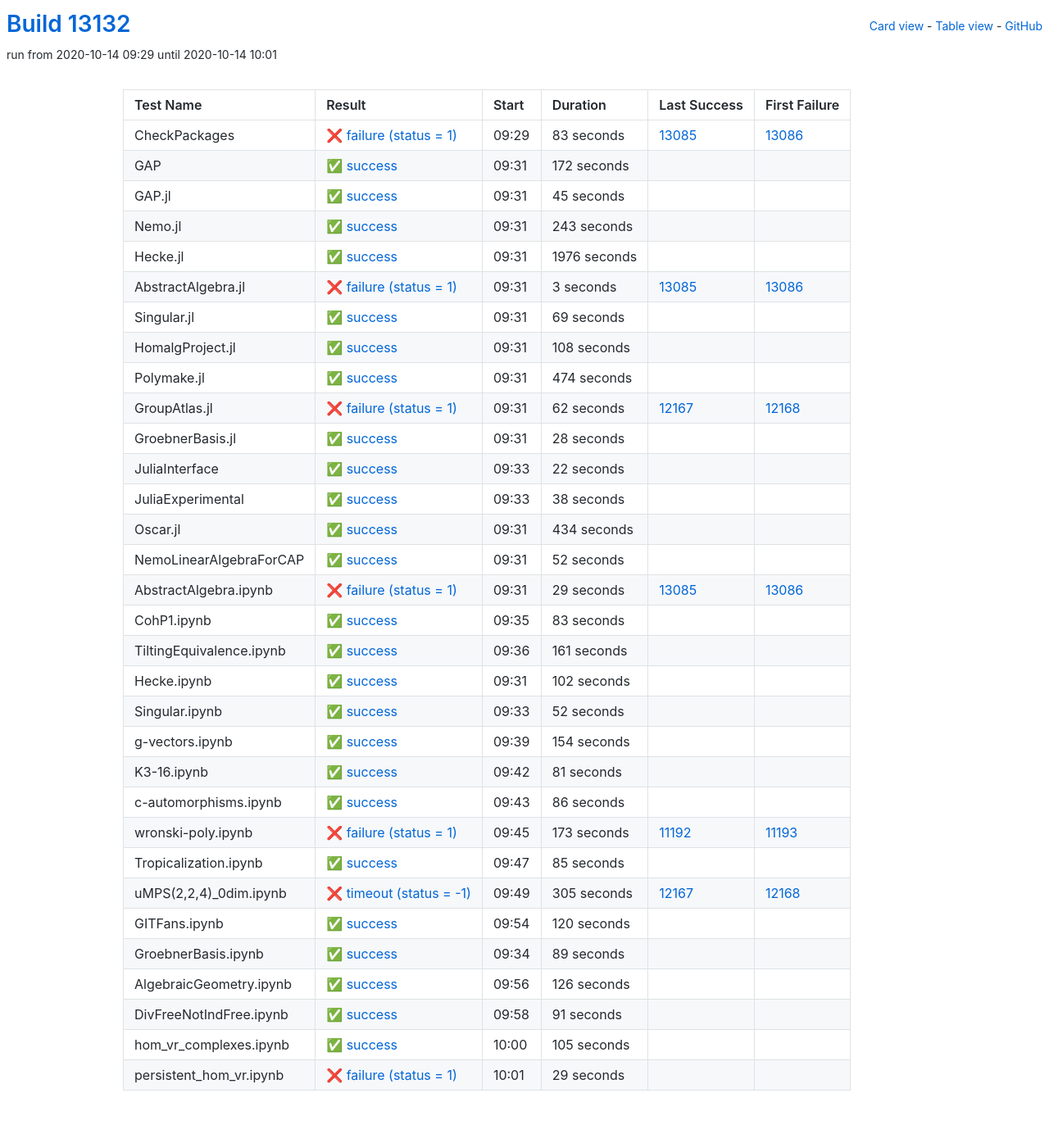
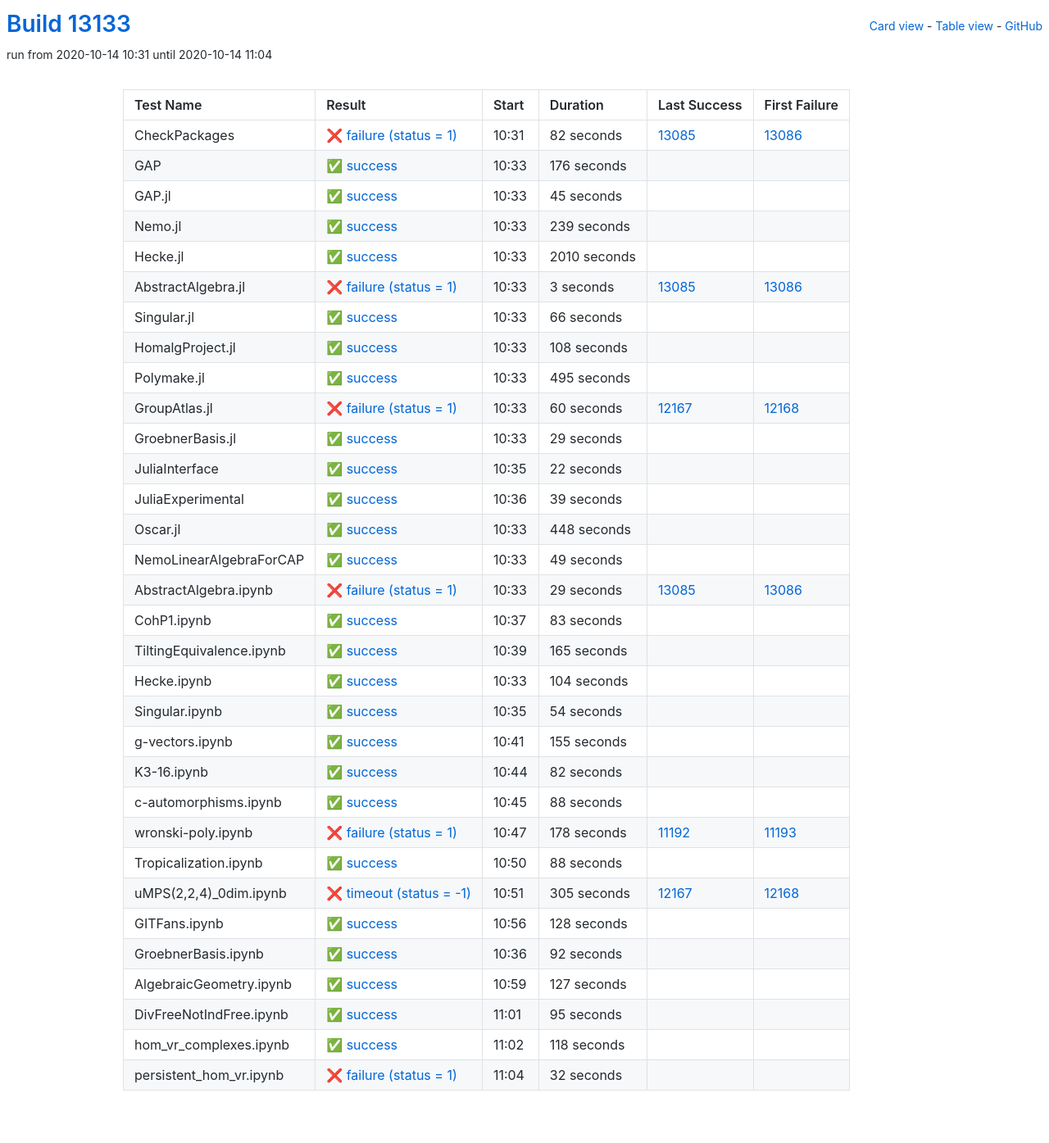
Before and after one commit to oscar-system/oscar-ci-status, a Jekyll site: the page built from table.html, in a window 1280 px wide. Shown: the whole page at 82% size. Built offline with Jekyll 4.4.1, drawn with Linux system fonts in a browser that asks for light colours.

Commit message:
Build #13133

```diff
--- a/_data/ci.yml
+++ b/_data/ci.yml
@@ -1,6 +1,6 @@
 ---
-build: 13132
-build_url: https://oscarci.mathematik.uni-kl.de/job/oscar/13132/
+build: 13133
+build_url: https://oscarci.mathematik.uni-kl.de/job/oscar/13133/
 job: oscar
 organization: oscar-system
 repo: oscar-ci-status
@@ -8,32 +8,32 @@
 tests:
 - name: CheckPackages
   id: checkpackages
-  log: https://oscarci.mathematik.uni-kl.de/job/oscar/13132/artifact/logs/build-13132/CheckPackages.log
-  start: 2020-10-14 09:29
+  log: https://oscarci.mathematik.uni-kl.de/job/oscar/13133/artifact/logs/build-13133/CheckPackages.log
+  start: 2020-10-14 10:31
   success: false
   exitcode: 1
   status: failure
-  duration: 83
+  duration: 82
   last_success: 13085
   last_success_url: https://oscarci.mathematik.uni-kl.de/job/oscar/13085/
   first_failure: 13086
   first_failure_url: https://oscarci.mathematik.uni-kl.de/job/oscar/13086/
 - name: GAP
   id: gap
-  log: https://oscarci.mathematik.uni-kl.de/job/oscar/13132/artifact/logs/build-13132/GAP.log
-  start: 2020-10-14 09:31
+  log: https://oscarci.mathematik.uni-kl.de/job/oscar/13133/artifact/logs/build-13133/GAP.log
+  start: 2020-10-14 10:33
   success: true
   exitcode: 0
   status: success
-  duration: 172
+  duration: 176
   last_success: false
   last_success_url:
   first_failure: false
   first_failure_url:
 - name: GAP.jl
   id: gap-jl
-  log: https://oscarci.mathematik.uni-kl.de/job/oscar/13132/artifact/logs/build-13132/GAP.jl.log
-  start: 2020-10-14 09:31
+  log: https://oscarci.mathematik.uni-kl.de/job/oscar/13133/artifact/logs/build-13133/GAP.jl.log
+  start: 2020-10-14 10:33
   success: true
   exitcode: 0
   status: success
@@ -44,32 +44,32 @@
   first_failure_url:
 - name: Nemo.jl
   id: nemo-jl
-  log: https://oscarci.mathematik.uni-kl.de/job/oscar/13132/artifact/logs/build-13132/Nemo.jl.log
-  start: 2020-10-14 09:31
+  log: https://oscarci.mathematik.uni-kl.de/job/oscar/13133/artifact/logs/build-13133/Nemo.jl.log
+  start: 2020-10-14 10:33
   success: true
   exitcode: 0
   status: success
-  duration: 243
+  duration: 239
   last_success: false
   last_success_url:
   first_failure: false
   first_failure_url:
 - name: Hecke.jl
   id: hecke-jl
-  log: https://oscarci.mathematik.uni-kl.de/job/oscar/13132/artifact/logs/build-13132/Hecke.jl.log
-  start: 2020-10-14 09:31
+  log: https://oscarci.mathematik.uni-kl.de/job/oscar/13133/artifact/logs/build-13133/Hecke.jl.log
+  start: 2020-10-14 10:33
   success: true
   exitcode: 0
   status: success
-  duration: 1976
+  duration: 2010
   last_success: false
   last_success_url:
   first_failure: false
   first_failure_url:
 - name: AbstractAlgebra.jl
   id: abstractalgebra-jl
-  log: https://oscarci.mathematik.uni-kl.de/job/oscar/13132/artifact/logs/build-13132/AbstractAlgebra.jl.log
-  start: 2020-10-14 09:31
+  log: https://oscarci.mathematik.uni-kl.de/job/oscar/13133/artifact/logs/build-13133/AbstractAlgebra.jl.log
+  start: 2020-10-14 10:33
   success: false
   exitcode: 1
   status: failure
@@ -80,20 +80,20 @@
   first_failure_url: https://oscarci.mathematik.uni-kl.de/job/oscar/13086/
 - name: Singular.jl
   id: singular-jl
-  log: https://oscarci.mathematik.uni-kl.de/job/oscar/13132/artifact/logs/build-13132/Singular.jl.log
-  start: 2020-10-14 09:31
+  log: https://oscarci.mathematik.uni-kl.de/job/oscar/13133/artifact/logs/build-13133/Singular.jl.log
+  start: 2020-10-14 10:33
   success: true
   exitcode: 0
   status: success
-  duration: 69
+  duration: 66
   last_success: false
   last_success_url:
   first_failure: false
   first_failure_url:
 - name: HomalgProject.jl
   id: homalgproject-jl
-  log: https://oscarci.mathematik.uni-kl.de/job/oscar/13132/artifact/logs/build-13132/HomalgProject.jl.log
-  start: 2020-10-14 09:31
+  log: https://oscarci.mathematik.uni-kl.de/job/oscar/13133/artifact/logs/build-13133/HomalgProject.jl.log
+  start: 2020-10-14 10:33
   success: true
   exitcode: 0
   status: success
@@ -104,44 +104,44 @@
   first_failure_url:
 - name: Polymake.jl
   id: polymake-jl
-  log: https://oscarci.mathematik.uni-kl.de/job/oscar/13132/artifact/logs/build-13132/Polymake.jl.log
-  start: 2020-10-14 09:31
+  log: https://oscarci.mathematik.uni-kl.de/job/oscar/13133/artifact/logs/build-13133/Polymake.jl.log
+  start: 2020-10-14 10:33
   success: true
   exitcode: 0
   status: success
-  duration: 474
+  duration: 495
   last_success: false
   last_success_url:
   first_failure: false
   first_failure_url:
 - name: GroupAtlas.jl
   id: groupatlas-jl
-  log: https://oscarci.mathematik.uni-kl.de/job/oscar/13132/artifact/logs/build-13132/GroupAtlas.jl.log
-  start: 2020-10-14 09:31
+  log: https://oscarci.mathematik.uni-kl.de/job/oscar/13133/artifact/logs/build-13133/GroupAtlas.jl.log
+  start: 2020-10-14 10:33
   success: false
   exitcode: 1
   status: failure
-  duration: 62
+  duration: 60
   last_success: 12167
   last_success_url: https://oscarci.mathematik.uni-kl.de/job/oscar/12167/
   first_failure: 12168
   first_failure_url: https://oscarci.mathematik.uni-kl.de/job/oscar/12168/
 - name: GroebnerBasis.jl
   id: groebnerbasis-jl
-  log: https://oscarci.mathematik.uni-kl.de/job/oscar/13132/artifact/logs/build-13132/GroebnerBasis.jl.log
-  start: 2020-10-14 09:31
+  log: https://oscarci.mathematik.uni-kl.de/job/oscar/13133/artifact/logs/build-13133/GroebnerBasis.jl.log
+  start: 2020-10-14 10:33
   success: true
   exitcode: 0
   status: success
-  duration: 28
+  duration: 29
   last_success: false
   last_success_url:
   first_failure: false
   first_failure_url:
 - name: JuliaInterface
   id: juliainterface
-  log: https://oscarci.mathematik.uni-kl.de/job/oscar/13132/artifact/logs/build-13132/JuliaInterface.log
-  start: 2020-10-14 09:33
+  log: https://oscarci.mathematik.uni-kl.de/job/oscar/13133/artifact/logs/build-13133/JuliaInterface.log
+  start: 2020-10-14 10:35
   success: true
   exitcode: 0
   status: success
@@ -152,44 +152,44 @@
   first_failure_url:
 - name: JuliaExperimental
   id: juliaexperimental
-  log: https://oscarci.mathematik.uni-kl.de/job/oscar/13132/artifact/logs/build-13132/JuliaExperimental.log
-  start: 2020-10-14 09:33
+  log: https://oscarci.mathematik.uni-kl.de/job/oscar/13133/artifact/logs/build-13133/JuliaExperimental.log
+  start: 2020-10-14 10:36
   success: true
   exitcode: 0
   status: success
-  duration: 38
+  duration: 39
   last_success: false
   last_success_url:
   first_failure: false
   first_failure_url:
 - name: Oscar.jl
   id: oscar-jl
-  log: https://oscarci.mathematik.uni-kl.de/job/oscar/13132/artifact/logs/build-13132/Oscar.jl.log
-  start: 2020-10-14 09:31
+  log: https://oscarci.mathematik.uni-kl.de/job/oscar/13133/artifact/logs/build-13133/Oscar.jl.log
+  start: 2020-10-14 10:33
   success: true
   exitcode: 0
   status: success
-  duration: 434
+  duration: 448
   last_success: false
   last_success_url:
   first_failure: false
   first_failure_url:
 - name: NemoLinearAlgebraForCAP
   id: nemolinearalgebraforcap
-  log: https://oscarci.mathematik.uni-kl.de/job/oscar/13132/artifact/logs/build-13132/NemoLinearAlgebraForCAP.log
-  start: 2020-10-14 09:31
+  log: https://oscarci.mathematik.uni-kl.de/job/oscar/13133/artifact/logs/build-13133/NemoLinearAlgebraForCAP.log
+  start: 2020-10-14 10:33
   success: true
   exitcode: 0
   status: success
-  duration: 52
+  duration: 49
   last_success: false
   last_success_url:
   first_failure: false
   first_failure_url:
 - name: AbstractAlgebra.ipynb
   id: abstractalgebra-ipynb
-  log: https://oscarci.mathematik.uni-kl.de/job/oscar/13132/artifact/logs/build-13132/AbstractAlgebra.ipynb.log
-  start: 2020-10-14 09:31
+  log: https://oscarci.mathematik.uni-kl.de/job/oscar/13133/artifact/logs/build-13133/AbstractAlgebra.ipynb.log
+  start: 2020-10-14 10:33
   success: false
   exitcode: 1
   status: failure
@@ -200,8 +200,8 @@
   first_failure_url: https://oscarci.mathematik.uni-kl.de/job/oscar/13086/
 - name: CohP1.ipynb
   id: cohp1-ipynb
-  log: https://oscarci.mathematik.uni-kl.de/job/oscar/13132/artifact/logs/build-13132/CohP1.ipynb.log
-  start: 2020-10-14 09:35
+  log: https://oscarci.mathematik.uni-kl.de/job/oscar/13133/artifact/logs/build-13133/CohP1.ipynb.log
+  start: 2020-10-14 10:37
   success: true
   exitcode: 0
   status: success
@@ -212,104 +212,104 @@
   first_failure_url:
 - name: TiltingEquivalence.ipynb
   id: tiltingequivalence-ipynb
-  log: https://oscarci.mathematik.uni-kl.de/job/oscar/13132/artifact/logs/build-13132/TiltingEquivalence.ipynb.log
-  start: 2020-10-14 09:36
+  log: https://oscarci.mathematik.uni-kl.de/job/oscar/13133/artifact/logs/build-13133/TiltingEquivalence.ipynb.log
+  start: 2020-10-14 10:39
   success: true
   exitcode: 0
   status: success
-  duration: 161
+  duration: 165
   last_success: false
   last_success_url:
   first_failure: false
   first_failure_url:
 - name: Hecke.ipynb
   id: hecke-ipynb
-  log: https://oscarci.mathematik.uni-kl.de/job/oscar/13132/artifact/logs/build-13132/Hecke.ipynb.log
-  start: 2020-10-14 09:31
+  log: https://oscarci.mathematik.uni-kl.de/job/oscar/13133/artifact/logs/build-13133/Hecke.ipynb.log
+  start: 2020-10-14 10:33
   success: true
   exitcode: 0
   status: success
-  duration: 102
+  duration: 104
   last_success: false
   last_success_url:
   first_failure: false
   first_failure_url:
 - name: Singular.ipynb
   id: singular-ipynb
-  log: https://oscarci.mathematik.uni-kl.de/job/oscar/13132/artifact/logs/build-13132/Singular.ipynb.log
-  start: 2020-10-14 09:33
+  log: https://oscarci.mathematik.uni-kl.de/job/oscar/13133/artifact/logs/build-13133/Singular.ipynb.log
+  start: 2020-10-14 10:35
   success: true
   exitcode: 0
   status: success
-  duration: 52
+  duration: 54
   last_success: false
   last_success_url:
   first_failure: false
   first_failure_url:
 - name: g-vectors.ipynb
   id: g-vectors-ipynb
-  log: https://oscarci.mathematik.uni-kl.de/job/oscar/13132/artifact/logs/build-13132/g-vectors.ipynb.log
-  start: 2020-10-14 09:39
+  log: https://oscarci.mathematik.uni-kl.de/job/oscar/13133/artifact/logs/build-13133/g-vectors.ipynb.log
+  start: 2020-10-14 10:41
   success: true
   exitcode: 0
   status: success
-  duration: 154
+  duration: 155
   last_success: false
   last_success_url:
   first_failure: false
   first_failure_url:
 - name: K3-16.ipynb
   id: k3-16-ipynb
-  log: https://oscarci.mathematik.uni-kl.de/job/oscar/13132/artifact/logs/build-13132/K3-16.ipynb.log
-  start: 2020-10-14 09:42
+  log: https://oscarci.mathematik.uni-kl.de/job/oscar/13133/artifact/logs/build-13133/K3-16.ipynb.log
+  start: 2020-10-14 10:44
   success: true
   exitcode: 0
   status: success
-  duration: 81
+  duration: 82
   last_success: false
   last_success_url:
   first_failure: false
   first_failure_url:
 - name: c-automorphisms.ipynb
   id: c-automorphisms-ipynb
-  log: https://oscarci.mathematik.uni-kl.de/job/oscar/13132/artifact/logs/build-13132/c-automorphisms.ipynb.log
-  start: 2020-10-14 09:43
+  log: https://oscarci.mathematik.uni-kl.de/job/oscar/13133/artifact/logs/build-13133/c-automorphisms.ipynb.log
+  start: 2020-10-14 10:45
   success: true
   exitcode: 0
   status: success
-  duration: 86
+  duration: 88
   last_success: false
   last_success_url:
   first_failure: false
   first_failure_url:
 - name: wronski-poly.ipynb
   id: wronski-poly-ipynb
-  log: https://oscarci.mathematik.uni-kl.de/job/oscar/13132/artifact/logs/build-13132/wronski-poly.ipynb.log
-  start: 2020-10-14 09:45
+  log: https://oscarci.mathematik.uni-kl.de/job/oscar/13133/artifact/logs/build-13133/wronski-poly.ipynb.log
+  start: 2020-10-14 10:47
   success: false
   exitcode: 1
   status: failure
-  duration: 173
+  duration: 178
   last_success: 11192
   last_success_url: https://oscarci.mathematik.uni-kl.de/job/oscar/11192/
   first_failure: 11193
   first_failure_url: https://oscarci.mathematik.uni-kl.de/job/oscar/11193/
 - name: Tropicalization.ipynb
   id: tropicalization-ipynb
-  log: https://oscarci.mathematik.uni-kl.de/job/oscar/13132/artifact/logs/build-13132/Tropicalization.ipynb.log
-  start: 2020-10-14 09:47
+  log: https://oscarci.mathematik.uni-kl.de/job/oscar/13133/artifact/logs/build-13133/Tropicalization.ipynb.log
+  start: 2020-10-14 10:50
   success: true
   exitcode: 0
   status: success
-  duration: 85
+  duration: 88
   last_success: false
   last_success_url:
   first_failure: false
   first_failure_url:
 - name: uMPS(2,2,4)_0dim.ipynb
   id: umps-2-2-4-0dim-ipynb
-  log: https://oscarci.mathematik.uni-kl.de/job/oscar/13132/artifact/logs/build-13132/uMPS-2-2-4-_0dim.ipynb.log
-  start: 2020-10-14 09:49
+  log: https://oscarci.mathematik.uni-kl.de/job/oscar/13133/artifact/logs/build-13133/uMPS-2-2-4-_0dim.ipynb.log
+  start: 2020-10-14 10:51
   success: false
   exitcode: -1
   status: timeout
@@ -320,72 +320,72 @@
   first_failure_url: https://oscarci.mathematik.uni-kl.de/job/oscar/12168/
 - name: GITFans.ipynb
   id: gitfans-ipynb
-  log: https://oscarci.mathematik.uni-kl.de/job/oscar/13132/artifact/logs/build-13132/GITFans.ipynb.log
-  start: 2020-10-14 09:54
+  log: https://oscarci.mathematik.uni-kl.de/job/oscar/13133/artifact/logs/build-13133/GITFans.ipynb.log
+  start: 2020-10-14 10:56
   success: true
   exitcode: 0
   status: success
-  duration: 120
+  duration: 128
   last_success: false
   last_success_url:
   first_failure: false
   first_failure_url:
 - name: GroebnerBasis.ipynb
   id: groebnerbasis-ipynb
-  log: https://oscarci.mathematik.uni-kl.de/job/oscar/13132/artifact/logs/build-13132/GroebnerBasis.ipynb.log
-  start: 2020-10-14 09:34
+  log: https://oscarci.mathematik.uni-kl.de/job/oscar/13133/artifact/logs/build-13133/GroebnerBasis.ipynb.log
+  start: 2020-10-14 10:36
   success: true
   exitcode: 0
   status: success
-  duration: 89
+  duration: 92
   last_success: false
   last_success_url:
   first_failure: false
   first_failure_url:
 - name: AlgebraicGeometry.ipynb
   id: algebraicgeometry-ipynb
-  log: https://oscarci.mathematik.uni-kl.de/job/oscar/13132/artifact/logs/build-13132/AlgebraicGeometry.ipynb.log
-  start: 2020-10-14 09:56
+  log: https://oscarci.mathematik.uni-kl.de/job/oscar/13133/artifact/logs/build-13133/AlgebraicGeometry.ipynb.log
+  start: 2020-10-14 10:59
   success: true
   exitcode: 0
   status: success
-  duration: 126
+  duration: 127
   last_success: false
   last_success_url:
   first_failure: false
   first_failure_url:
 - name: DivFreeNotIndFree.ipynb
   id: divfreenotindfree-ipynb
-  log: https://oscarci.mathematik.uni-kl.de/job/oscar/13132/artifact/logs/build-13132/DivFreeNotIndFree.ipynb.log
-  start: 2020-10-14 09:58
+  log: https://oscarci.mathematik.uni-kl.de/job/oscar/13133/artifact/logs/build-13133/DivFreeNotIndFree.ipynb.log
+  start: 2020-10-14 11:01
   success: true
   exitcode: 0
   status: success
-  duration: 91
+  duration: 95
   last_success: false
   last_success_url:
   first_failure: false
   first_failure_url:
 - name: hom_vr_complexes.ipynb
   id: hom-vr-complexes-ipynb
-  log: https://oscarci.mathematik.uni-kl.de/job/oscar/13132/artifact/logs/build-13132/hom_vr_complexes.ipynb.log
-  start: 2020-10-14 10:00
+  log: https://oscarci.mathematik.uni-kl.de/job/oscar/13133/artifact/logs/build-13133/hom_vr_complexes.ipynb.log
+  start: 2020-10-14 11:02
   success: true
   exitcode: 0
   status: success
-  duration: 105
+  duration: 118
   last_success: false
   last_success_url:
   first_failure: false
   first_failure_url:
 - name: persistent_hom_vr.ipynb
   id: persistent-hom-vr-ipynb
-  log: https://oscarci.mathematik.uni-kl.de/job/oscar/13132/artifact/logs/build-13132/persistent_hom_vr.ipynb.log
-  start: 2020-10-14 10:01
+  log: https://oscarci.mathematik.uni-kl.de/job/oscar/13133/artifact/logs/build-13133/persistent_hom_vr.ipynb.log
+  start: 2020-10-14 11:04
   success: false
   exitcode: 1
   status: failure
-  duration: 29
+  duration: 32
   last_success: false
   last_success_url:
   first_failure: false
```
Also changed, not shown: README.md.
